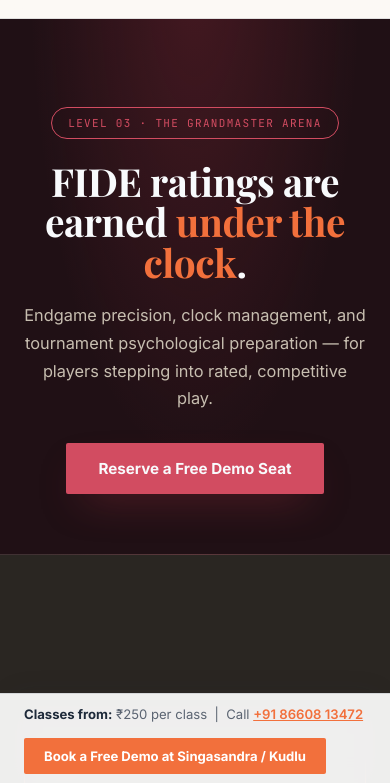
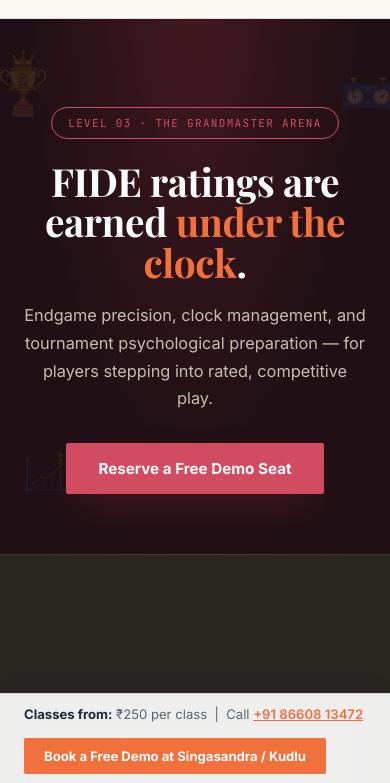
Before and after one commit to AnkitKumarGupta-cloud/chess, a plain HTML site: page tournament.html in a window 390 px wide. Shown: the part 58-841 px from the top of the page. Drawn offline with nearby package versions, Linux system fonts and the light colour scheme; a web font is replaced by a local one.

Commit message:
Add floating decor stickers to tournament.html hero section

```diff
--- a/tournament.html
+++ b/tournament.html
@@ -441,6 +441,16 @@ section{position:relative;}
   background:var(--void);
   color:var(--ivory);
 }
+.theme-float-sticker{position:absolute; z-index:1; pointer-events:none; opacity:0.16; animation:floatY 5.5s ease-in-out infinite;}
+.page-tournament .theme-float-sticker.s1{top:6%; left:4%; width:100px; animation-delay:0s;}
+.page-tournament .theme-float-sticker.s2{top:12%; right:6%; width:90px; animation-delay:.8s;}
+.page-tournament .theme-float-sticker.s3{bottom:8%; left:9%; width:96px; animation-delay:1.6s;}
+@media (max-width:700px){
+  .theme-float-sticker{opacity:0.12;}
+  .page-tournament .theme-float-sticker.s1{width:64px; left:-2%;}
+  .page-tournament .theme-float-sticker.s2{width:58px; right:-2%;}
+  .page-tournament .theme-float-sticker.s3{width:60px; left:2%;}
+}
 .page-tournament .theme-hero{
   background:radial-gradient(ellipse at 50% -10%, rgba(196,54,74,0.22), transparent 60%), #201015;
 }
@@ -718,6 +728,9 @@ section{position:relative;}
 <!-- ============ TOURNAMENT — The Elite Grandmaster Arena ============ -->
 <main id="page-tournament" class="page page-tournament">
   <section class="theme-hero">
+    <img class="theme-float-sticker s1" src="images/decor/icon-trophy-knight.png" alt="" aria-hidden="true">
+    <img class="theme-float-sticker s2" src="images/decor/icon-chess-clock.png" alt="" aria-hidden="true">
+    <img class="theme-float-sticker s3" src="images/decor/icon-rating-chart.png" alt="" aria-hidden="true">
     <div class="wrap-tight">
       <span class="theme-badge">Level 03 · The Grandmaster Arena</span>
       <h1 class="h-display fs-hero">FIDE ratings are earned <em>under the clock</em>.</h1>
```
